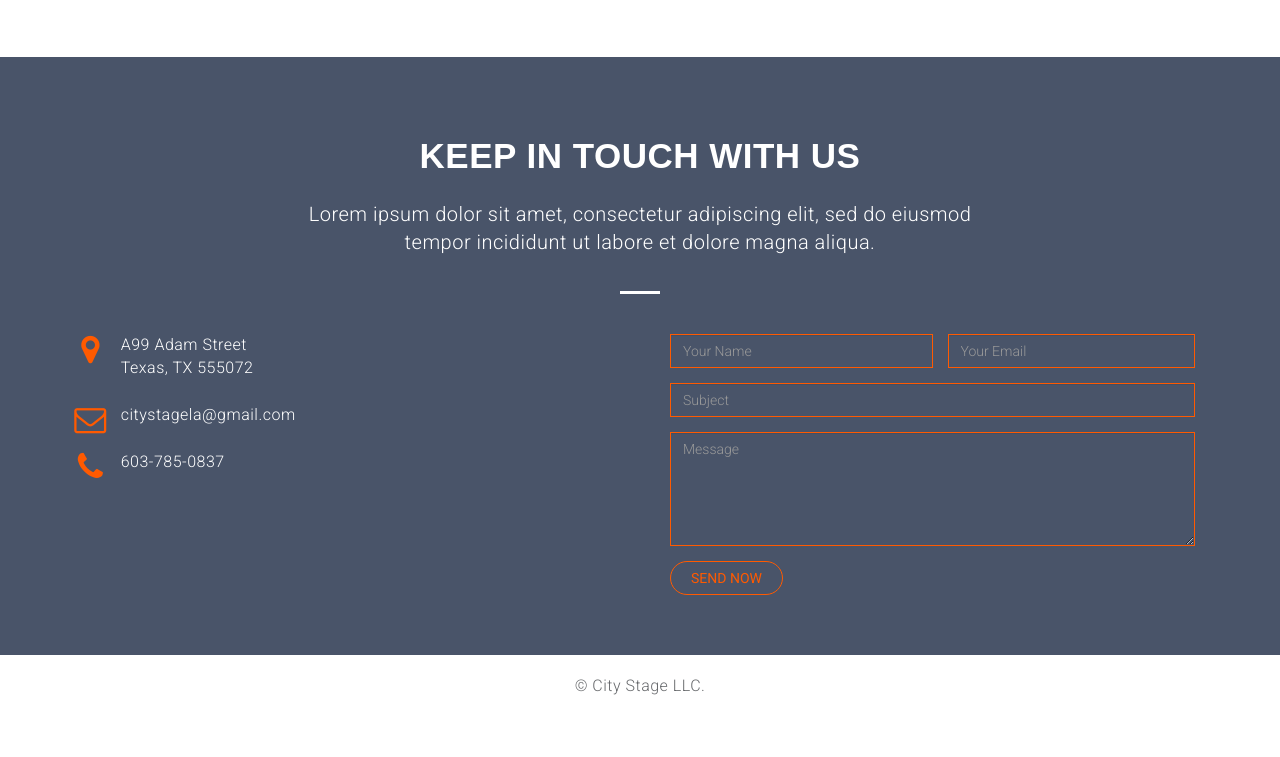
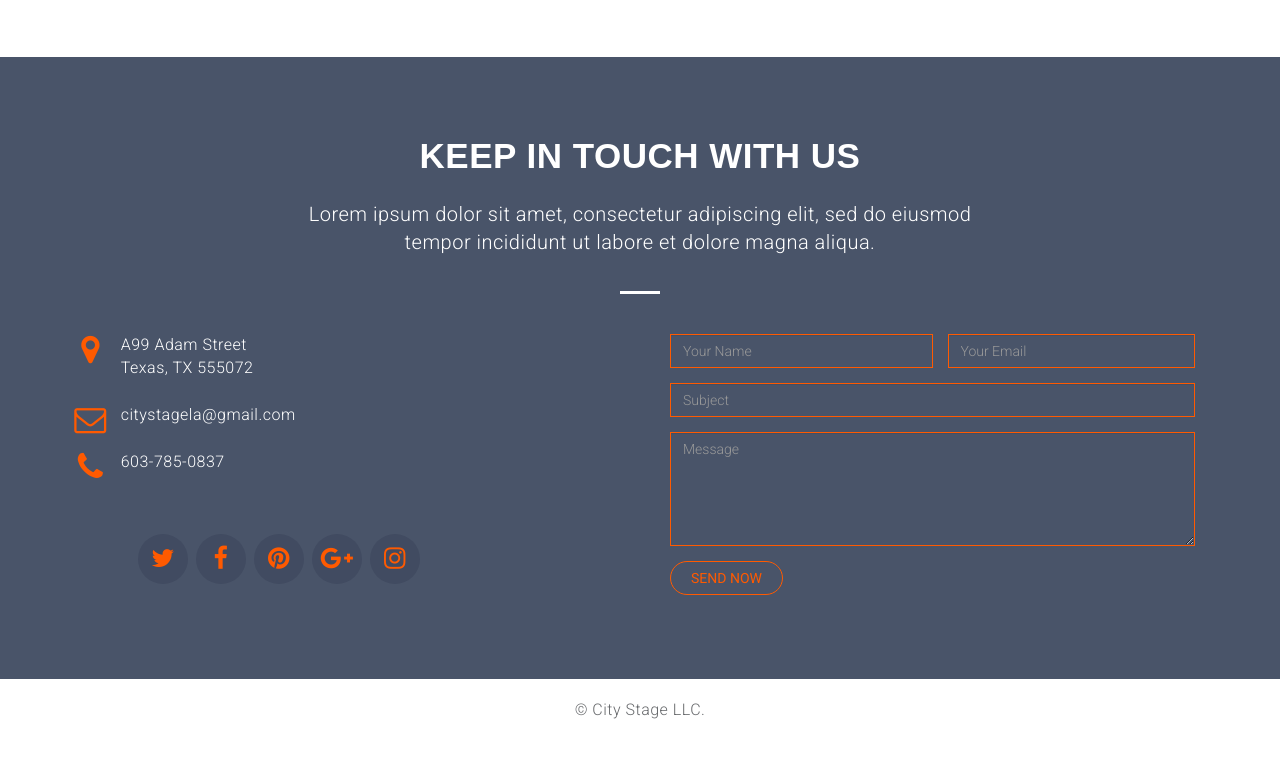
Before and after one commit to Hemlatab/City-Stage, a plain HTML site: page index.html in a window 1280 px wide. Shown: the part 3121-3878 px from the top of the page. Drawn offline with Linux system fonts and the light colour scheme.

Commit message:
Add social media links

```diff
--- a/css/style.css
+++ b/css/style.css
@@ -737,6 +737,50 @@ contact
 contact
 ************************************
 ***********************************/
+/***Social media***/
+
+.social-link {
+  padding: 35px 0;
+  margin: 0 0 0 68px;
+  display: block;
+  overflow: hidden;
+  list-style: none;
+}
+.social-link li {
+  float: left;
+  margin-right: 8px;
+}
+.social-link li a {
+  display: block;
+  width: 50px;
+  height: 50px;
+  text-align: center;
+  line-height: 50px;
+  font-size: 25px;
+  color: #ff5a00;
+  background: #414b61;
+  border-radius: 50%;
+  transition: all 0.3s ease-in-out;
+}
+.social-link li a:hover,
+.social-link li a:focus {
+  text-decoration: none;
+}
+.twitter a:hover {
+  background: #55acee;
+}
+.facebook a:hover {
+  background: #3b5998;
+}
+.pinterest a:hover {
+  background: #cb2026;
+}
+.gplus a:hover {
+  background: #dd4b39;
+}
+.instagram a:hover {
+  background: #dd4b39;
+}
 
 #footer {
   padding: 20px 0px;
--- a/index.html
+++ b/index.html
@@ -332,6 +332,13 @@
               <p><i class="fa fa-map-marker fa-fw pull-left fa-2x"></i>A99 Adam Street<br>Texas, TX 555072</p>
               <p><i class="fa fa-envelope-o fa-fw pull-left fa-2x"></i>citystagela@gmail.com</p>
               <p><i class="fa fa-phone fa-fw pull-left fa-2x"></i>603-785-0837</p>
+              <ul class="social-link">
+                <li class="twitter"><a href="#"><i class="fa fa-twitter"></i></a></li>
+                <li class="facebook"><a href="#"><i class="fa fa-facebook"></i></a></li>
+                <li class="pinterest"><a href="#"><i class="fa fa-pinterest"></i></a></li>
+                <li class="gplus"><a href="#"><i class="fa fa-google-plus"></i></a></li>
+                <li class="instagram"><a href="#"><i class="fa fa-instagram"></i></a></li>
+              </ul>
             </div>
           </div>
           <div class="col-md-6 col-sm-6 col-xs-12">
```
